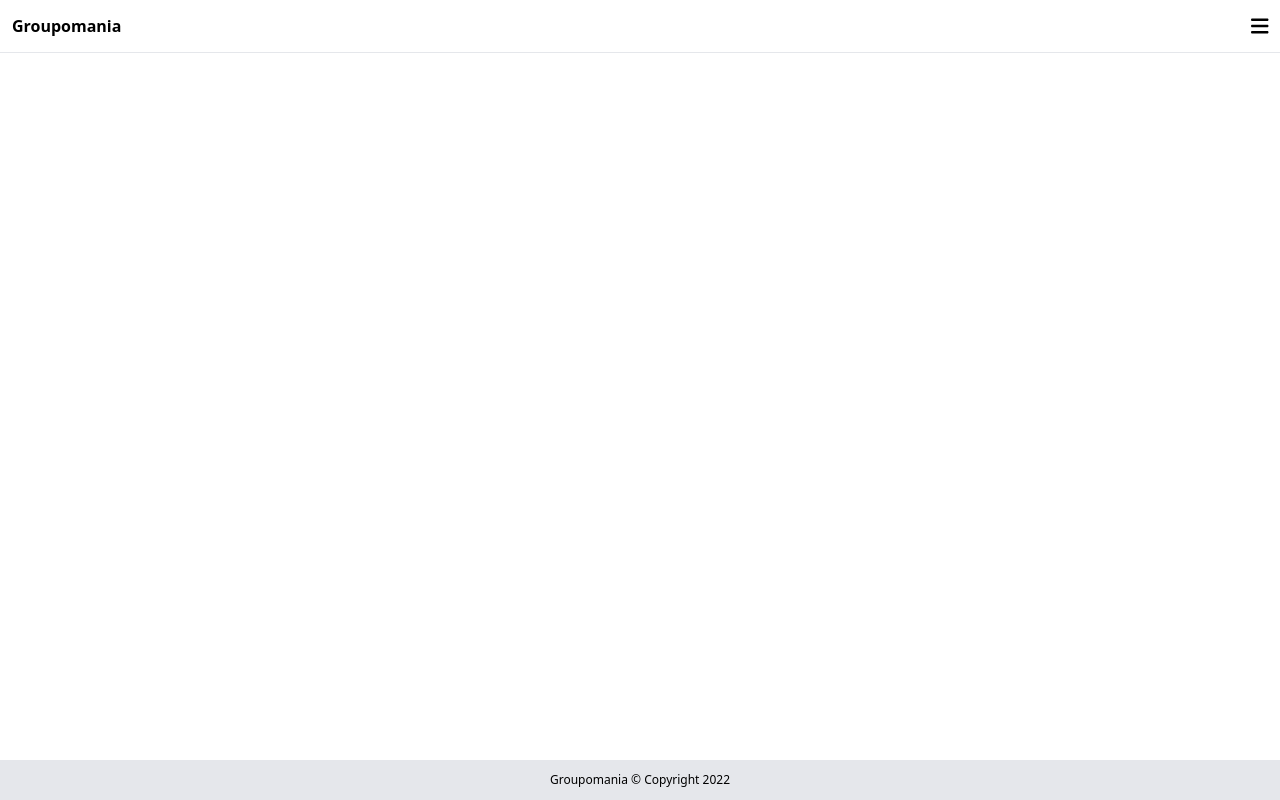
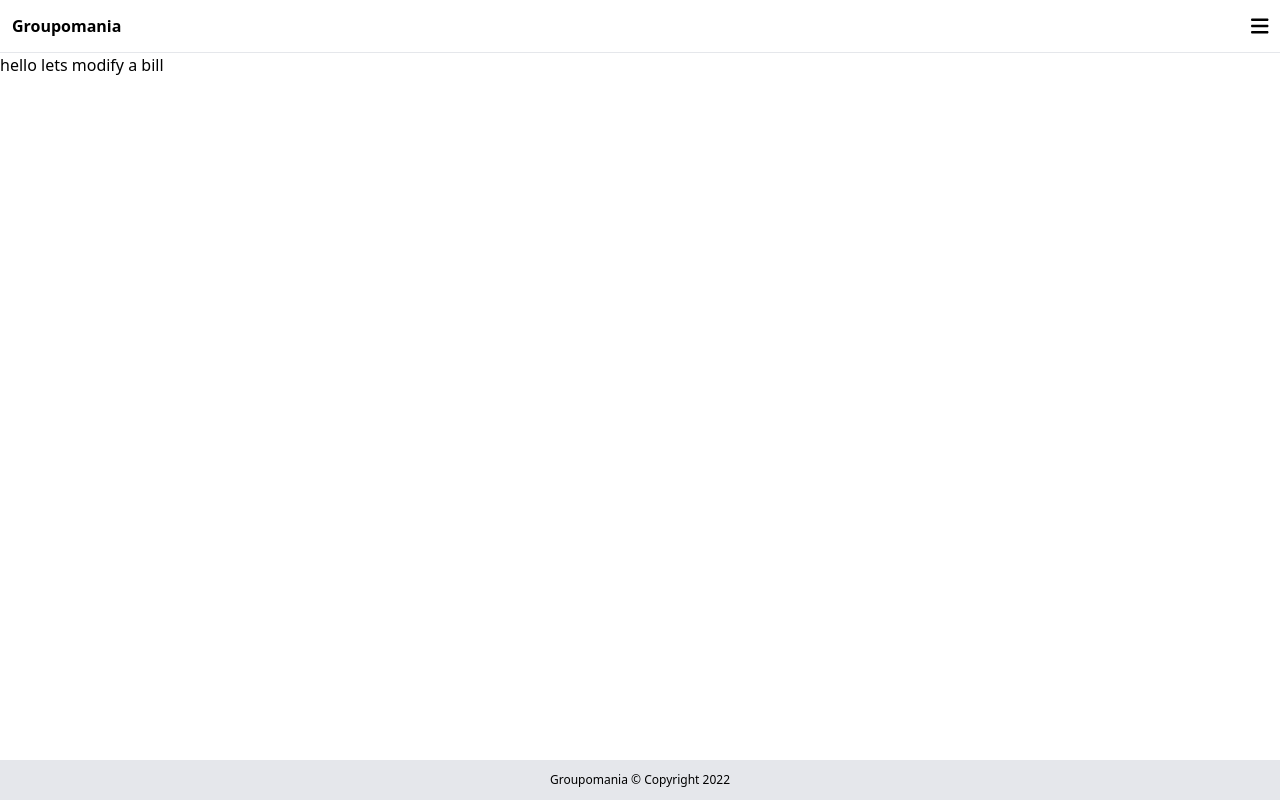
Before and after one commit to Puffywonton/groupomania, a React (Create React App) app: page /modifybill/1 in a window 1280 px wide. Built offline with nearby package versions, Linux system fonts and the light colour scheme.

Commit message:
started bill modifier

```diff
--- a/src/App.js
+++ b/src/App.js
@@ -9,6 +9,7 @@ import Login from './Components/Login/Login';
 import Signup from './Components/Signup/Signup';
 import Bill from './Pages/Bill';
 import CreateBill from './Pages/CreateBill';
+import ModifyBill from './Pages/ModifyBill';
 import Billboard from './Pages/Billboard';
 
 const App = () => {
@@ -26,6 +27,7 @@ const App = () => {
               <Route path="/bill/:id" element={<Bill />} />
               <Route path="/billboard" element={<Billboard />} />
               <Route path="/createbill" element={<CreateBill />} />
+              <Route path="/modifybill/:id" element={<ModifyBill />} />
             </Routes>
             <Footer />
           </Router>
--- /dev/null
+++ b/src/Components/BillModifier.jsx
@@ -0,0 +1,9 @@
+import React from 'react'
+
+const BillModifier = () => {
+    return(
+        <div>hello lets modify a bill</div>
+    )
+}
+
+export default BillModifier
--- /dev/null
+++ b/src/Pages/ModifyBill.jsx
@@ -0,0 +1,12 @@
+import React from 'react'
+import BillModifier from '../Components/BillModifier'
+
+const ModifyBill = () => {
+    return(
+        <div>
+            <BillModifier />
+        </div>
+    )
+}
+
+export default ModifyBill
```
